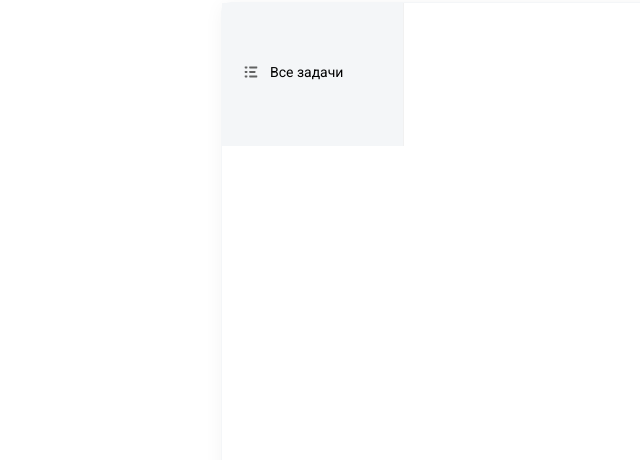
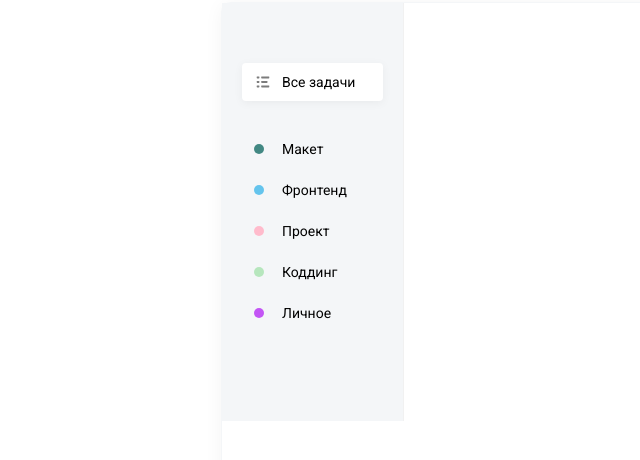
Before and after one commit to TazievII/todo, a React (Create React App) app: page / in a window 1280 px wide. Shown: the part 132-592 px from the top of the page, without its empty margins (98-738 px from the left). Built offline with nearby package versions, Linux system fonts and the light colour scheme.

Commit message:
Списк компонентом, передача массива в пропсы

```diff
--- a/src/App.js
+++ b/src/App.js
@@ -1,18 +1,45 @@
 import './App.css';
-import listSvg from './assets/img/list.svg';
+import List from "./components/List/index";
 
 function App() {
   return (
     <div className="toDo">
       <div className="toDo__sidebar">
-        <ul className="toDo__list">
-          <li>
-            <i>
-              <img src={listSvg} alt='List icon'/>
-            </i>
-            <span>Все задачи</span>
-          </li>
-        </ul>
+        <List
+        items={[
+          {
+            icon: (
+            <svg width="18" height="18" viewBox="0 0 18 18" fill="none" xmlns="http://www.w3.org/2000/svg">
+            <path d="M12.96 8.10001H7.74001C7.24321 8.10001 7.20001 8.50231 7.20001 9.00001C7.20001 9.49771 7.24321 9.90001 7.74001 9.90001H12.96C13.4568 9.90001 13.5 9.49771 13.5 9.00001C13.5 8.50231 13.4568 8.10001 12.96 8.10001V8.10001ZM14.76 12.6H7.74001C7.24321 12.6 7.20001 13.0023 7.20001 13.5C7.20001 13.9977 7.24321 14.4 7.74001 14.4H14.76C15.2568 14.4 15.3 13.9977 15.3 13.5C15.3 13.0023 15.2568 12.6 14.76 12.6ZM7.74001 5.40001H14.76C15.2568 5.40001 15.3 4.99771 15.3 4.50001C15.3 4.00231 15.2568 3.60001 14.76 3.60001H7.74001C7.24321 3.60001 7.20001 4.00231 7.20001 4.50001C7.20001 4.99771 7.24321 5.40001 7.74001 5.40001ZM4.86001 8.10001H3.24001C2.74321 8.10001 2.70001 8.50231 2.70001 9.00001C2.70001 9.49771 2.74321 9.90001 3.24001 9.90001H4.86001C5.35681 9.90001 5.40001 9.49771 5.40001 9.00001C5.40001 8.50231 5.35681 8.10001 4.86001 8.10001ZM4.86001 12.6H3.24001C2.74321 12.6 2.70001 13.0023 2.70001 13.5C2.70001 13.9977 2.74321 14.4 3.24001 14.4H4.86001C5.35681 14.4 5.40001 13.9977 5.40001 13.5C5.40001 13.0023 5.35681 12.6 4.86001 12.6ZM4.86001 3.60001H3.24001C2.74321 3.60001 2.70001 4.00231 2.70001 4.50001C2.70001 4.99771 2.74321 5.40001 3.24001 5.40001H4.86001C5.35681 5.40001 5.40001 4.99771 5.40001 4.50001C5.40001 4.00231 5.35681 3.60001 4.86001 3.60001Z" fill="black"/>
+            </svg>
+            ),
+            name: 'Все задачи',
+            active: true
+          }
+        ]}/>
+        <List
+        items={[
+          {
+            color: 'green',
+            name: 'Макет'
+          },
+          {
+            color: 'blue',
+            name: 'Фронтенд'
+          },
+          {
+            color: 'pink',
+            name: 'Проект'
+          },
+          {
+            color: 'lime',
+            name: 'Коддинг'
+          },
+          {
+            color: 'purple',
+            name: 'Личное'
+          }
+        ]}/>
       </div>
       <div className="toDo__tasks"></div>
     </div>
--- /dev/null
+++ b/src/assets/db.json
@@ -0,0 +1,173 @@
+{
+  "lists": [
+    {
+      "id": 1,
+      "name": "Продажи",
+      "colorId": 5
+    },
+    {
+      "id": 2,
+      "name": "Фронтенд",
+      "colorId": 4
+    },
+    {
+      "id": 3,
+      "name": "Фильмы и сериалы",
+      "colorId": 3
+    },
+    {
+      "id": 4,
+      "name": "Книги",
+      "colorId": 2
+    },
+    {
+      "id": 5,
+      "name": "Личное",
+      "colorId": 1
+    },
+    {
+      "name": "Спорт",
+      "colorId": 3,
+      "id": 6
+    },
+    {
+      "name": "Курс по ReactJS ToDo",
+      "colorId": 7,
+      "id": 7
+    }
+  ],
+  "tasks": [
+    {
+      "id": 1,
+      "listId": 2,
+      "text": "Изучить JavaScript",
+      "completed": true
+    },
+    {
+      "id": 2,
+      "listId": 2,
+      "text": "Изучить паттерны проектирования",
+      "completed": false
+    },
+    {
+      "id": 3,
+      "listId": 2,
+      "text": "ReactJS Hooks (useState, useReducer, useEffect и т.д.)",
+      "completed": true
+    },
+    {
+      "id": 4,
+      "listId": 2,
+      "text": "Redux (redux-observable, redux-saga)",
+      "completed": false
+    },
+    {
+      "listId": 2,
+      "text": "123",
+      "completed": true,
+      "id": 5
+    },
+    {
+      "listId": 1,
+      "text": "test",
+      "completed": false,
+      "id": 6
+    },
+    {
+      "listId": 1,
+      "text": "qweqwe",
+      "completed": false,
+      "id": 7
+    },
+    {
+      "listId": 1,
+      "text": "qweqwe",
+      "completed": true,
+      "id": 8
+    },
+    {
+      "listId": 1,
+      "text": "123",
+      "completed": false,
+      "id": 9
+    },
+    {
+      "listId": 4,
+      "text": "Купить 1984!",
+      "completed": true,
+      "id": 10
+    },
+    {
+      "listId": 2,
+      "text": "222",
+      "completed": true,
+      "id": 12
+    },
+    {
+      "listId": 7,
+      "text": "Сделали сайдбар",
+      "completed": true,
+      "id": 15
+    },
+    {
+      "listId": 7,
+      "text": "Сделали список задач",
+      "completed": true,
+      "id": 16
+    },
+    {
+      "listId": 7,
+      "text": "Сделали удаление и редактирование задач и списков",
+      "completed": true,
+      "id": 17
+    },
+    {
+      "listId": 8,
+      "text": "tttt",
+      "completed": false,
+      "id": 18
+    }
+  ],
+  "colors": [
+    {
+      "id": 1,
+      "hex": "#C9D1D3",
+      "name": "grey"
+    },
+    {
+      "id": 2,
+      "hex": "#42B883",
+      "name": "green"
+    },
+    {
+      "id": 3,
+      "hex": "#64C4ED",
+      "name": "blue"
+    },
+    {
+      "id": 4,
+      "hex": "#FFBBCC",
+      "name": "pink"
+    },
+    {
+      "id": 5,
+      "hex": "#B6E6BD",
+      "name": "lime"
+    },
+    {
+      "id": 6,
+      "hex": "#C355F5",
+      "name": "purple"
+    },
+    {
+      "id": 7,
+      "hex": "#110133",
+      "name": "black"
+    },
+    {
+      "id": 8,
+      "hex": "#FF6464",
+      "name": "red"
+    }
+  ]
+}
--- /dev/null
+++ b/src/components/List/List.scss
@@ -0,0 +1,45 @@
+.toDo__list {
+    margin-bottom: 30px;
+    li {
+      display: flex;
+      align-items: center;
+      margin-bottom: 5px;
+      padding: 10px 12px;
+      &.active {
+        background: #fff;
+        box-shadow: 0px 2px 10px rgba(0, 0, 0, 0.05);
+        border-radius: 4px;
+        cursor: pointer;
+      }
+      i {
+        display: inline-flex;
+        margin-right: 10px;
+        svg {
+            path {
+                fill: #7c7c7c;
+            }
+        }
+      }
+      .badge {
+          width: 10px;
+          height: 10px;
+          margin-right: 8px;
+          border-radius: 5px;
+          &--green {
+              background-color: #428883;
+          }
+          &--blue {
+              background-color: #64C4ED;
+          }
+          &--pink {
+              background-color: #FFBBCC;
+          }
+          &--lime {
+              background-color: #B6E6BD;
+          }
+          &--purple {
+              background-color: #C355F5;
+          }
+      }
+    }
+  }
--- /dev/null
+++ b/src/components/List/index.jsx
@@ -0,0 +1,21 @@
+import './List.scss';
+import React from "react";
+
+const List = ({ items }) => {
+    return <ul className="toDo__list">
+    {items.map(item => (
+        <li className={item.active ? 'active' : ''}>
+        <i>{
+        item.icon ?
+        ( item.icon ) :
+        (<i className={`badge badge--${item.color}`}></i>
+        )}
+        </i>
+        <span>{ item.name }</span>
+      </li>
+    ))}
+
+  </ul>
+}
+
+export default List;
--- a/src/index.scss
+++ b/src/index.scss
@@ -31,25 +31,4 @@
     border-right: 1px solid #f1f1f1;
     padding: 60px 20px;
   }
-  &__list {
-    li {
-      display: flex;
-      align-items: center;
-      margin-bottom: 5px;
-      &.active {
-        background: #fff;
-        box-shadow: 0px 2px 10px rgba(0, 0, 0, 0.05);
-        border-radius: 4px;
-        padding: 10px 12px;
-        cursor: pointer;
-      }
-      i {
-        display: inline-flex;
-        margin-right: 10px;
-        img {
-          opacity: 0.6;
-        }
-      }
-    }
-  }
 }
```
